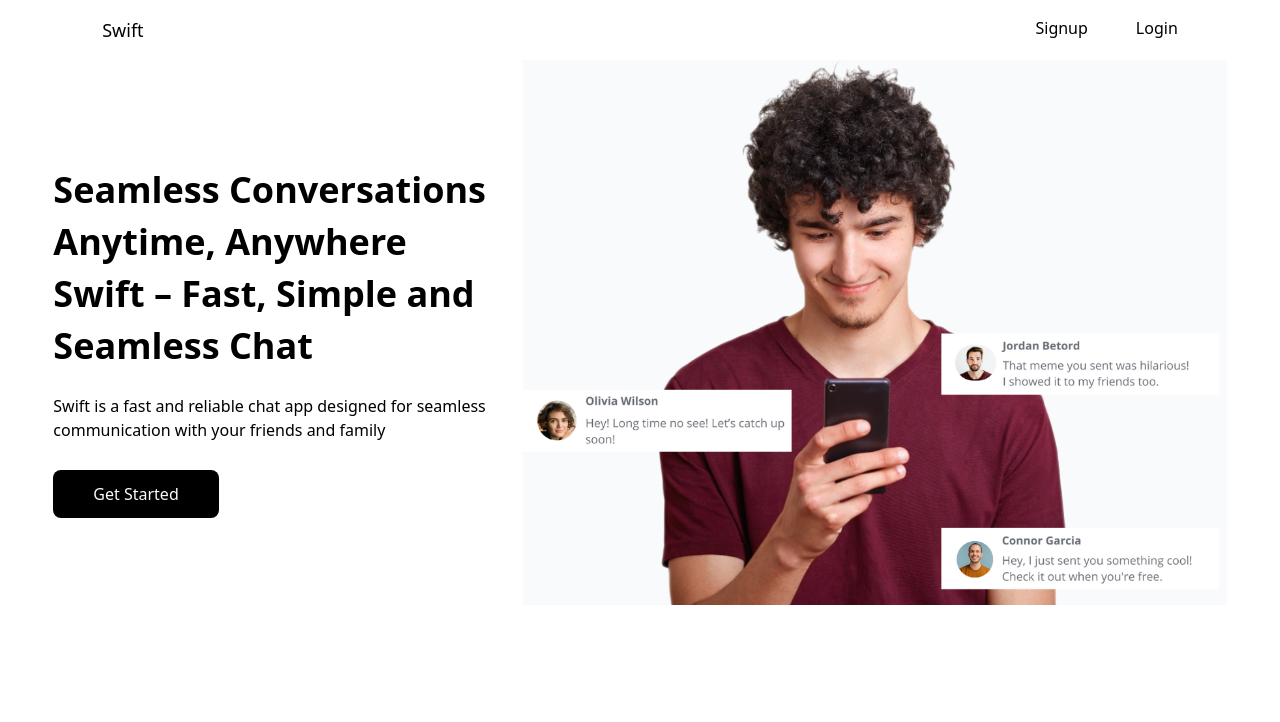
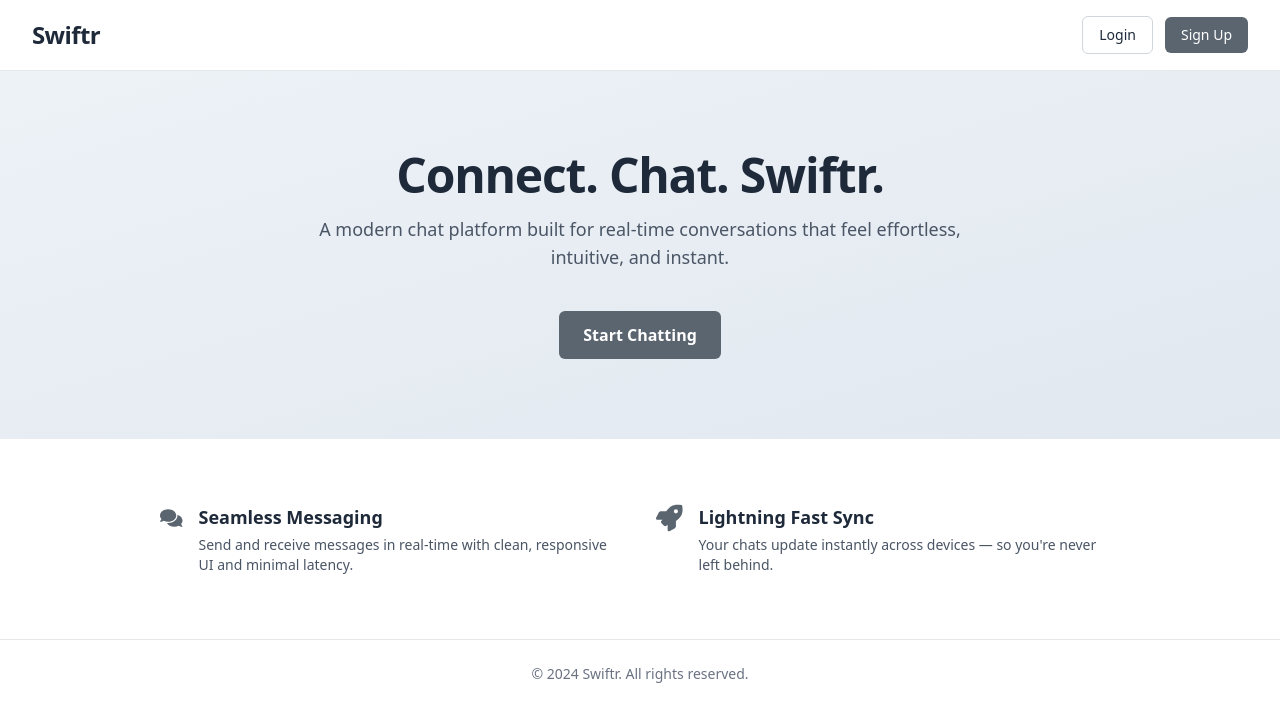
Before and after one commit to avoy021/swiftr, a Next.js app in the folder frontend/: page / in a window 1280 px wide. Shown: the top 722 px of the page. Built offline with nearby package versions, Linux system fonts and the light colour scheme; no server answers.

Commit message:
update landing page ui

```diff
--- a/frontend/src/app/page.tsx
+++ b/frontend/src/app/page.tsx
@@ -1,25 +1,68 @@
+"use client";
+
+import React from "react";
 import Link from "next/link";
-import { Navbar } from "@/components";
+import { FaRocket, FaComments } from "react-icons/fa";
 
-const Home = () => {
+export default function LandingPage() {
   return (
-      <main className="w-11/12 mx-auto">
-        <Navbar/>
-        <div className="flex">
-          <div className="w-2/5 pt-6 flex flex-col gap-y-3 justify-center">
-            <p className="font-bold text-4xl">Seamless Conversations</p>
-            <p className="font-bold text-4xl">Anytime, Anywhere</p>
-            <p className="font-bold text-4xl">Swift – Fast, Simple and </p>
-            <p className="font-bold text-4xl">Seamless Chat </p>
-            <p className="text-base py-4">Swift is a fast and reliable chat app designed for seamless communication with your friends and family</p>
-            <button className="w-fit px-10 py-3 bg-black text-gray-50 text-md font-medium rounded-lg">Get Started</button>
-          </div>
-          <div className="w-3/5">
-            <img src="/landing-page-1.png" alt="" className="max-h-147 my-auto mx-auto object-contain"/>
+    <div className="min-h-screen bg-white text-gray-800 font-sans flex flex-col">
+      {/* Header */}
+      <header className="w-full px-8 py-4 flex justify-between items-center border-b border-gray-200 bg-white">
+        <h1 className="text-2xl font-extrabold tracking-tight">Swiftr</h1>
+        <div className="space-x-3">
+          <Link href="/login">
+            <button className="px-4 py-2 rounded-md bg-white border border-gray-300 text-sm font-medium hover:bg-gray-50">
+              Login
+            </button>
+          </Link>
+          <Link href="/signup">
+            <button className="px-4 py-2 rounded-md bg-[#5b6570] text-white text-sm font-medium hover:bg-[#4a535c]">
+              Sign Up
+            </button>
+          </Link>
+        </div>
+      </header>
+
+      {/* Hero Section */}
+      <section className="flex flex-col items-center justify-center text-center px-6 py-20 bg-gradient-to-br from-[#edf2f7] to-[#e2e8f0]">
+        <h2 className="text-4xl md:text-5xl font-black tracking-tight mb-4">Connect. Chat. Swiftr.</h2>
+        <p className="text-lg text-gray-600 max-w-2xl mb-8">
+          A modern chat platform built for real-time conversations that feel effortless, intuitive, and instant.
+        </p>
+        <Link href="/signup">
+          <button className="mt-2 px-6 py-3 bg-[#5b6570] text-white font-semibold rounded-md text-base hover:bg-[#4a535c]">
+            Start Chatting
+          </button>
+        </Link>
+      </section>
+
+      {/* Features Section */}
+      <section className="py-16 px-8 bg-white grid grid-cols-1 md:grid-cols-2 gap-8 max-w-5xl mx-auto">
+        <div className="flex items-start gap-4">
+          <FaComments className="text-[#5b6570] text-3xl" />
+          <div>
+            <h3 className="text-lg font-bold mb-1">Seamless Messaging</h3>
+            <p className="text-sm text-gray-600">
+              Send and receive messages in real-time with clean, responsive UI and minimal latency.
+            </p>
           </div>
         </div>
-      </main>
+        <div className="flex items-start gap-4">
+          <FaRocket className="text-[#5b6570] text-3xl" />
+          <div>
+            <h3 className="text-lg font-bold mb-1">Lightning Fast Sync</h3>
+            <p className="text-sm text-gray-600">
+              Your chats update instantly across devices — so you're never left behind.
+            </p>
+          </div>
+        </div>
+      </section>
+
+      {/* Footer */}
+      <footer className="text-center py-6 text-sm text-gray-500 border-t border-gray-200">
+        © 2024 Swiftr. All rights reserved.
+      </footer>
+    </div>
   );
 }
-
-export default Home;
```
Also changed, not shown: 1 other file (tests, documents, lock files or other folders).
